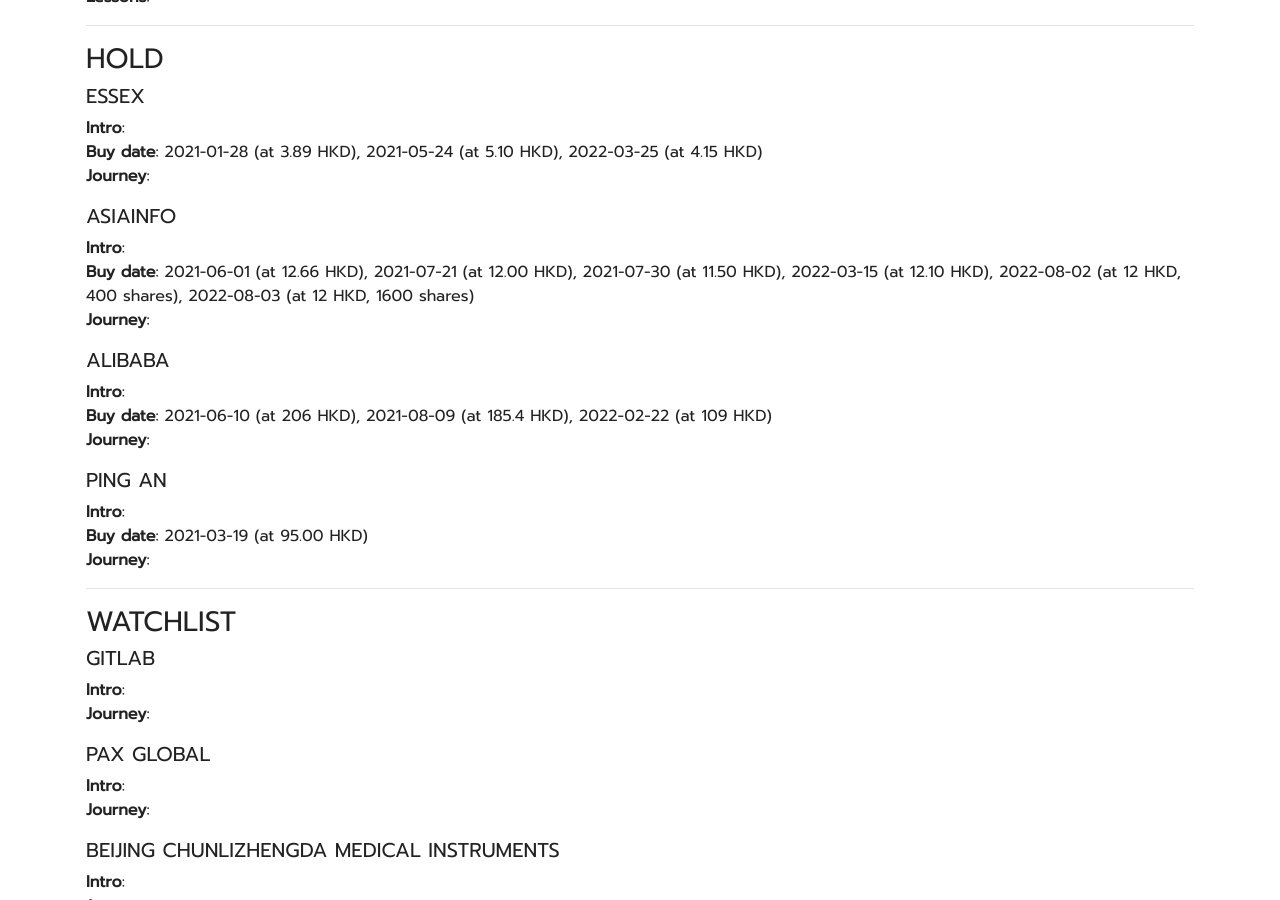
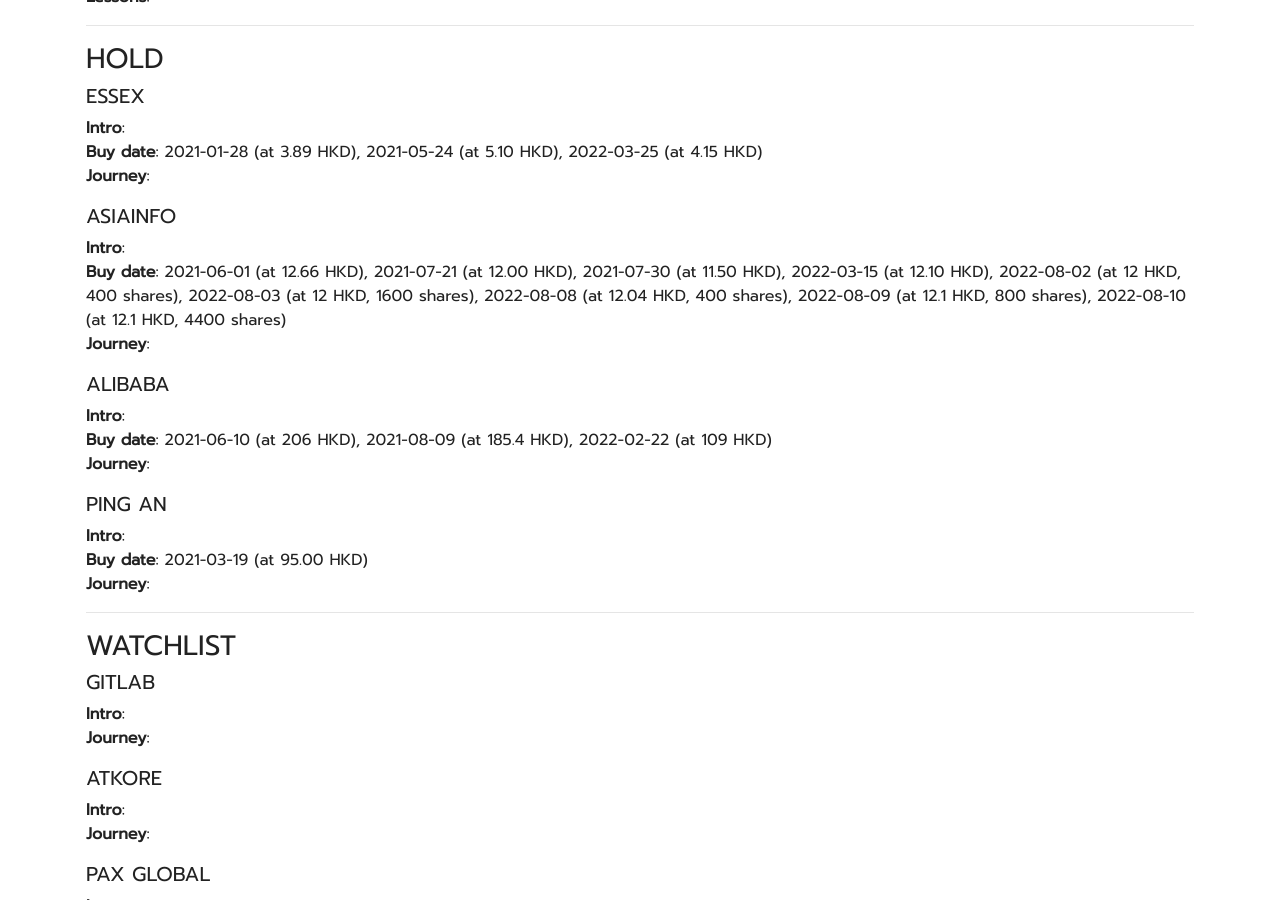
Before and after one commit to moneysart/moneysart.github.io, a Jekyll site: the page built from diary/index.md, in a window 1280 px wide and 900 px high, scrolled down 8275 px. Built offline with Jekyll 4.4.1, drawn with Linux system fonts in a browser that asks for light colours; nearby versions of some CDN libraries.

Commit message:
add trades

```diff
--- a/diary/index.md
+++ b/diary/index.md
@@ -305,7 +305,7 @@ Although I did well on sticking with the plan, I set a stop loss where I should
 
 ##### ASIAINFO
 **Intro**:
-**Buy date**: 2021-06-01 (at 12.66 HKD), 2021-07-21 (at 12.00 HKD), 2021-07-30 (at 11.50 HKD), 2022-03-15 (at 12.10 HKD), 2022-08-02 (at 12 HKD, 400 shares), 2022-08-03 (at 12 HKD, 1600 shares)
+**Buy date**: 2021-06-01 (at 12.66 HKD), 2021-07-21 (at 12.00 HKD), 2021-07-30 (at 11.50 HKD), 2022-03-15 (at 12.10 HKD), 2022-08-02 (at 12 HKD, 400 shares), 2022-08-03 (at 12 HKD, 1600 shares), 2022-08-08 (at 12.04 HKD, 400 shares), 2022-08-09 (at 12.1 HKD, 800 shares), 2022-08-10 (at 12.1 HKD, 4400 shares)
 **Journey**:
 
 ##### ALIBABA
@@ -323,6 +323,10 @@ Although I did well on sticking with the plan, I set a stop loss where I should
 ### WATCHLIST
 
 ##### GITLAB
+**Intro**:
+**Journey**:
+
+##### ATKORE
 **Intro**:
 **Journey**:
 
```
